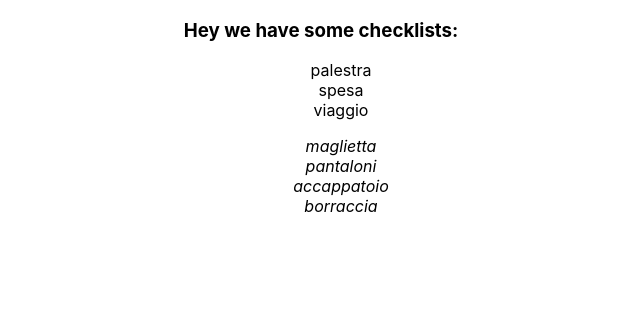
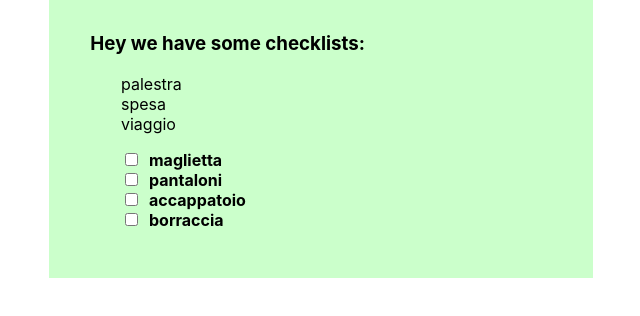
Before and after one commit to lorenzorinella/checklister, a React (Create React App) app: page / in a window 1280 px wide. Both pictures are taken after a click on the link "palestra". Shown: the top 316 px of the page, without its empty margins (319-959 px from the left). Built offline with nearby package versions, Linux system fonts and the light colour scheme.

Commit message:
added the items checkbox and the logic to make them striked when activated. Added some css styling too

```diff
--- a/src/App.css
+++ b/src/App.css
@@ -1,5 +1,8 @@
 .App {
-  text-align: center;
+  padding: 2em;
+  width: 30em;
+  margin: auto;
+  background-color: rgb(203, 255, 203);
 }
 
 @media (prefers-reduced-motion: no-preference) {
@@ -21,10 +24,27 @@ li {
 }
 
 a:hover {
-  color: green;
+  color: rgb(180, 54, 15);
   font-weight: bold;
 }
 
 .itemListContainer {
-  font-style: italic;
+  /*font-style: italic;*/
+  font-weight: bold;
+  text-align: left;
 }
+
+.barrato {
+  text-decoration: line-through;
+  font-weight: normal;
+  color: grey;
+}
+
+label {
+  padding-left: 0.5em;
+}
+
+h3 {
+  padding-left: 0.5em;
+  margin-top: 0em;
+}
--- a/src/App.js
+++ b/src/App.js
@@ -8,6 +8,7 @@ function App() {
   const checklistClick = (id) => {
     setChoice(id);
   };
+
   console.log("Hai premuto sull'elemento numero: ", choice);
   return (
     <div className="App">
--- a/src/components/ChecklistDisplay.js
+++ b/src/components/ChecklistDisplay.js
@@ -1,5 +1,15 @@
 import { checlists } from "./data";
 export default function ChecklistDisplay(props) {
+  const handleCheckboxChange = (event) => {
+    const checkbox = event.target;
+    const label = checkbox.nextSibling;
+
+    if (checkbox.checked) {
+      label.classList.add("barrato");
+    } else {
+      label.classList.remove("barrato");
+    }
+  };
   switch (props.listnumber) {
     case 0:
       return;
@@ -7,7 +17,12 @@ export default function ChecklistDisplay(props) {
       return (
         <ul>
           {checlists[0].elements.map((element) => {
-            return <li>{element}</li>;
+            return (
+              <li>
+                <input type="checkbox" onChange={handleCheckboxChange} />
+                <label>{element}</label>
+              </li>
+            );
           })}
         </ul>
       );
@@ -15,7 +30,13 @@ export default function ChecklistDisplay(props) {
       return (
         <ul>
           {checlists[1].elements.map((element) => {
-            return <li>{element}</li>;
+            return (
+              <li>
+                {" "}
+                <input type="checkbox" onChange={handleCheckboxChange} />
+                <label>{element}</label>
+              </li>
+            );
           })}
         </ul>
       );
@@ -23,7 +44,13 @@ export default function ChecklistDisplay(props) {
       return (
         <ul>
           {checlists[2].elements.map((element) => {
-            return <li>{element}</li>;
+            return (
+              <li>
+                {" "}
+                <input type="checkbox" onChange={handleCheckboxChange} />
+                <label>{element}</label>
+              </li>
+            );
           })}
         </ul>
       );
```
